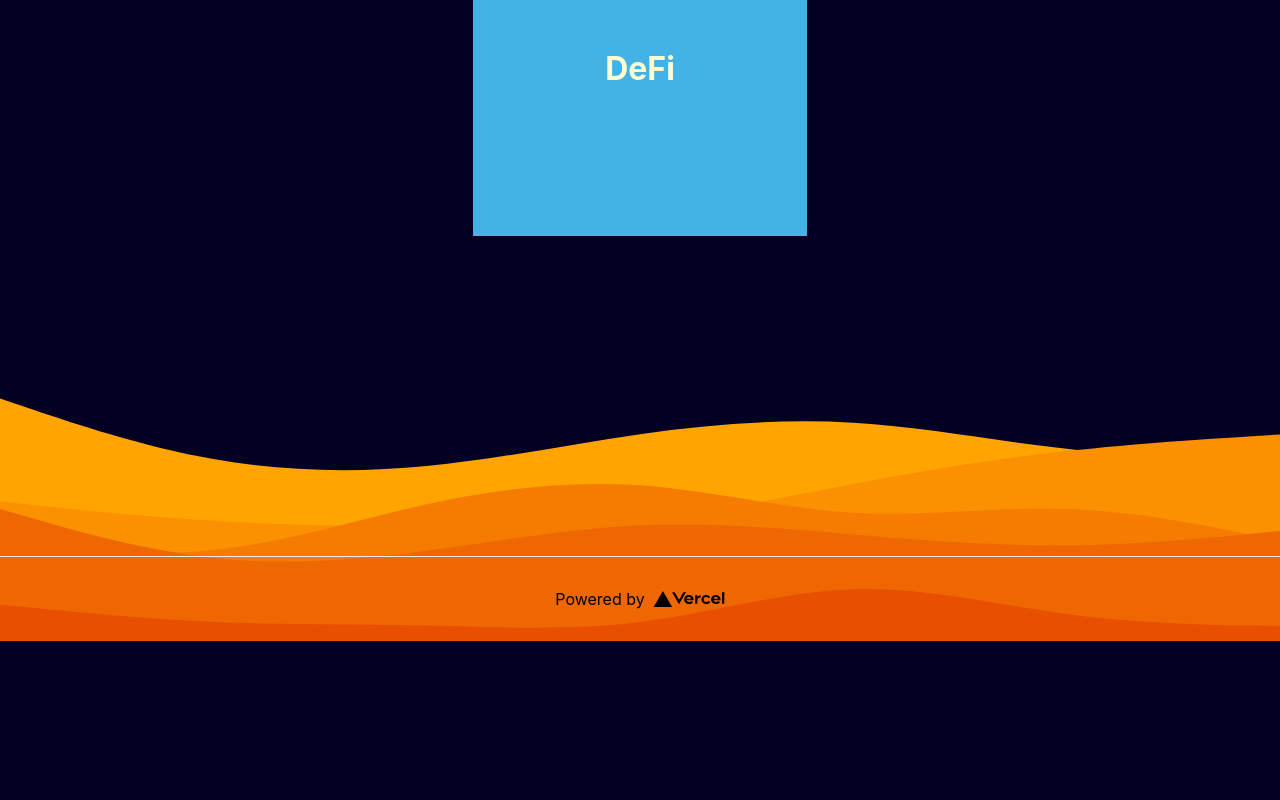
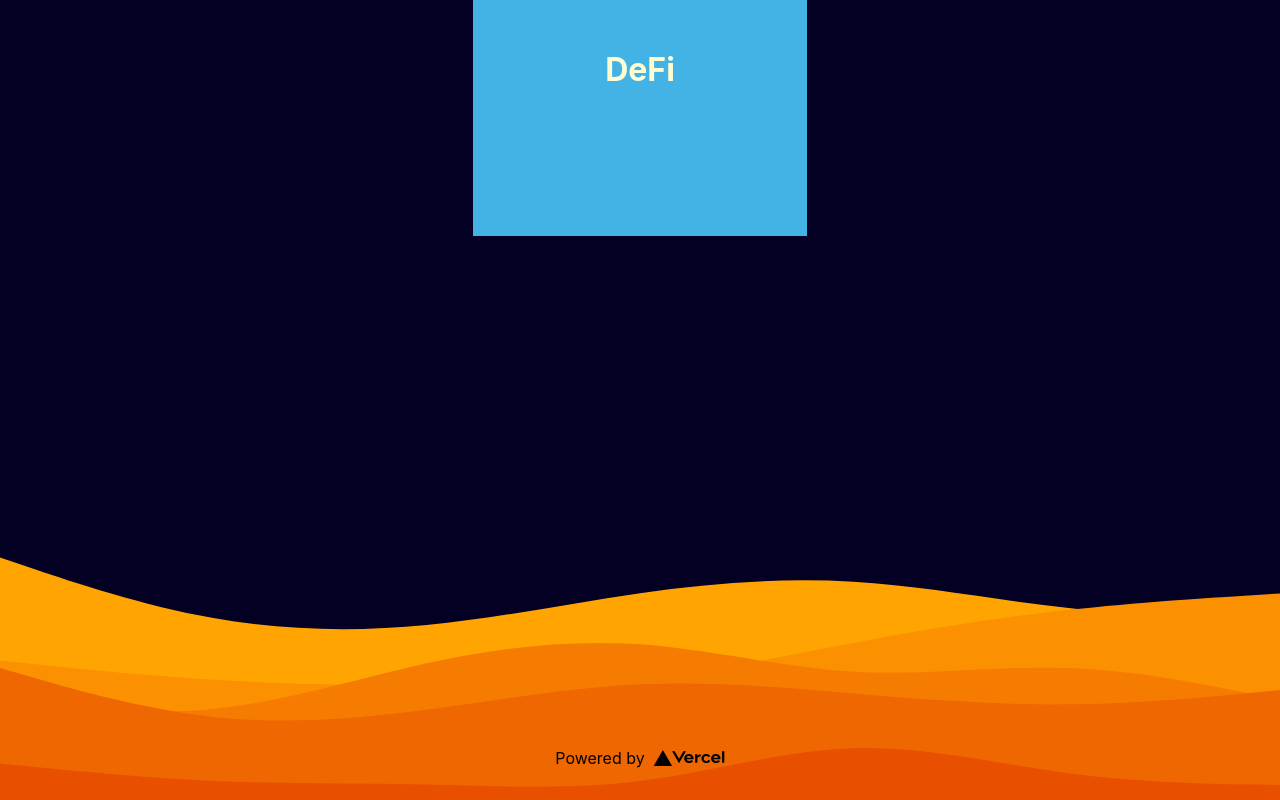
Before and after one commit to base64tech/base64tech.github.io, a Next.js app: page / in a window 1280 px wide. Shown: the part 2067-2867 px from the top of the page. Before the commit the page ends 2708 px from the top, so only its background shows below. Built offline with nearby package versions, Linux system fonts and the light colour scheme.

Commit message:
chore: styles

```diff
--- a/pages/index.tsx
+++ b/pages/index.tsx
@@ -9,8 +9,8 @@
   return (
     <>
       <Head>
-        <title>Create Next App</title>
-        <meta name="description" content="Generated by create next app" />
+        <title>Base64</title>
+        <meta name="description" content="Base64" />
         <link rel="icon" href="/favicon.ico" />
       </Head>
 
--- a/styles/Home.module.css
+++ b/styles/Home.module.css
@@ -86,10 +86,11 @@
 }
 
 .footer {
+  /* background-color: #000; */
+  margin-top: 30rem;
   display: flex;
   flex: 1;
   padding: 2rem 0;
-  border-top: 1px solid #eaeaea;
   justify-content: center;
   align-items: center;
 }
```
